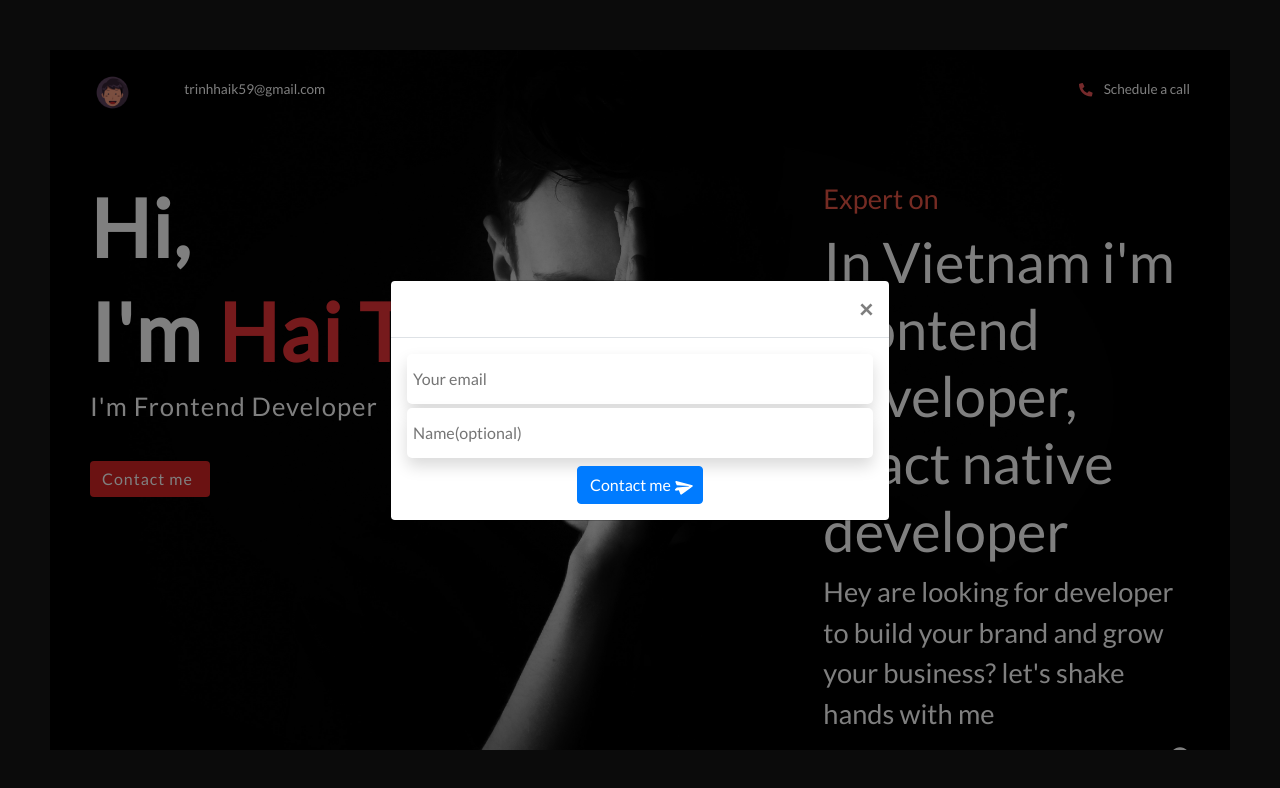
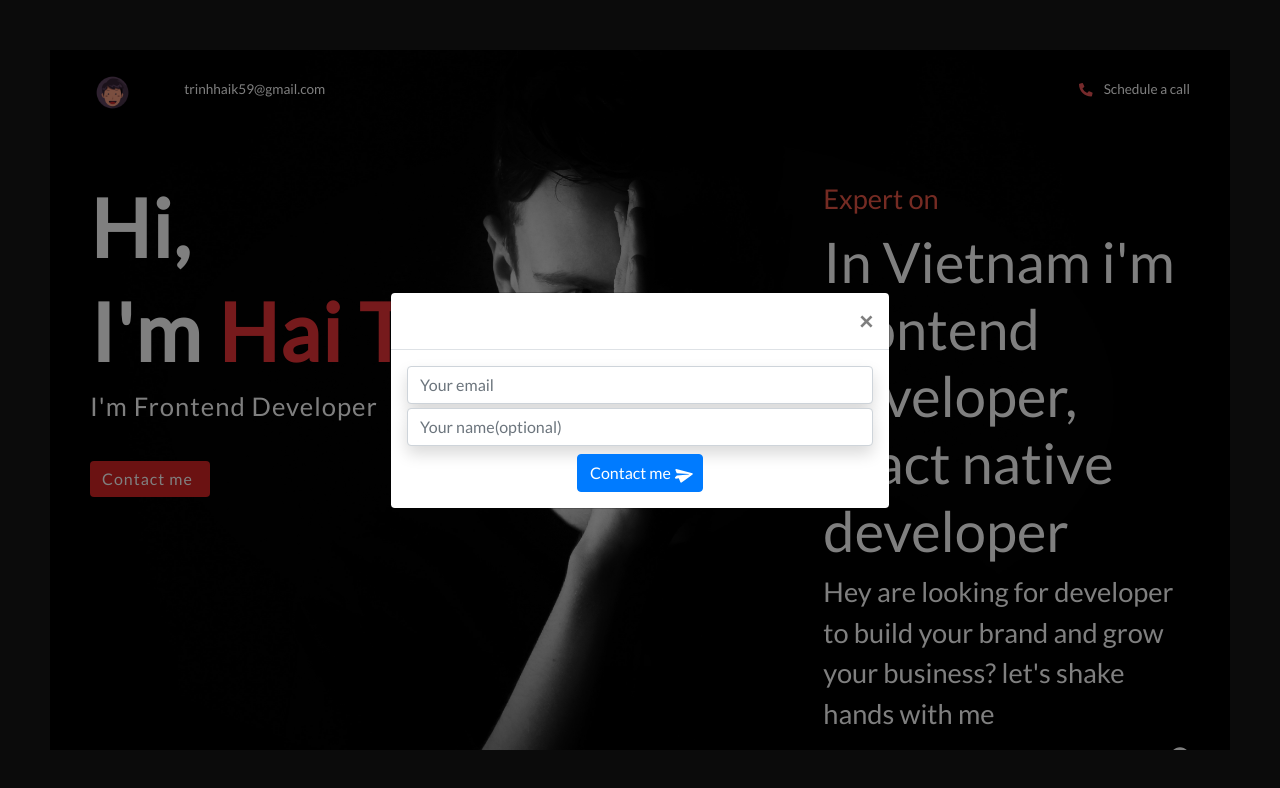
Before and after one commit to HoangHaiK59/hoanghaik59.github.io, a React (Create React App) app: page / in a window 1280 px wide. Both pictures are taken after a click on the button "Contact me". Shown: the top 788 px of the page. Built offline with nearby package versions, Linux system fonts and the light colour scheme.

Commit message:
update code

```diff
--- a/src/components/modal/contact/index.jsx
+++ b/src/components/modal/contact/index.jsx
@@ -1,52 +1,96 @@
 import { useState } from 'react';
-import { Modal, Button } from 'react-bootstrap';
+import { Modal, Button, Form } from 'react-bootstrap';
 import PropTypes from 'prop-types';
 import { FaPaperPlane } from 'react-icons/fa';
 
-const ContactLetter = ({ show, onHide }) => {
+const ContactLetter = ({ show, onHide, setToastMessage }) => {
     const [emailTo, setEmailTo] = useState('');
+    const [validated, setValidated] = useState(false);
     const [name, setName] = useState('');
-    const sendEmail = async () => {
-        await fetch('https://us6.admin.mailchimp.com/3.0/messages/send.json',{
+    const sendEmail = async (event) => {
+        const form = event.currentTarget;
+        event.preventDefault();
+        if (form.checkValidity() == false) {
+            return;
+        }
+        // await fetch('https://mandrillapp.com/api/1.0/messages/send.json',{
+        //     method: 'POST',
+        //     headers: {
+        //         'content-type': 'application/json'
+        //     },
+        //     body: JSON.stringify({
+        //         key: 'mgS-O-UqNFRrVGFwiqj-Cw',
+        //         message: {
+        //             from_email: 'trinhhaik59@gmail.com',
+        //             to: [
+        //                 {
+        //                     email: emailTo,
+        //                     name: name,
+        //                     type: 'to'
+        //                 }
+        //             ],
+        //             autotext: true,
+        //             subject: 'Hello',
+        //             html: `<p>Dear Mr/Mrs</p>
+        //             <p>Thank you for contacting me, if you have anything to discuss, please add contact me via Skype: trinhhaik59@outlook.com.vn, Zalo 0332815502, if you send JD please send this email to me, thank you very much.</p>
+        //             <p>Best regards<br />HaiTV</p>`
+        //         }
+        //     })
+        // })
+        // .then(res => {
+        // })
+        // .catch(error => console.warn(error))
+
+        if (emailTo !== '') {
+            await fetch('https://memailbox.herokuapp.com/sendmail', {
                 method: 'POST',
                 headers: {
                     'content-type': 'application/json'
                 },
                 body: JSON.stringify({
-                key: '070ca660472362725c99b221ffb44746-us6',
-                message: {
-                    from_email: 'trinhhaik59@gmail.com',
-                    to: [
-                        {
-                            email: emailTo,
-                            name: name,
-                            type: 'to'
-                        }
-                    ],
-                    autotext: true,
-                    subject: 'Hello',
-                    html: `<p>Dear Mr/Mrs</p>
-                    <p>Thank you for contacting me, if you have anything to discuss, please add contact me via Skype: trinhhaik59@outlook.com.vn, Zalo 0332815502, if you send JD please send this email to me, thank you very much.</p>
+                    to: emailTo,
+                    subject: 'Thank you for contacting me',
+                    html: `<p>Dear Mr/Ms ${name}</p>
+                    <p>Thank you for contacting me, if you have anything to discuss, please add contact me via Skype: trinhhaik59@outlook.com.vn, Zalo <span style="color:blue;">0332815502</span>, if you send JD please send this email to me, thank you very much.</p>
                     <p>Best regards<br />HaiTV</p>`
-                }
                 })
             })
-        .then(res => {
-            // console.log(res.json())
+                .then(response => response.json().then(res => {
+                    if (res.message) {
+                        setToastMessage('Send email successfull!')
+                        onHide();
+                    } else if (res.err) {
+                        setToastMessage('Send email error!')
+                    }
+                }))
+                .catch(err => {
+                    console.warn(err);
+                    setToastMessage('Send email error!');
                 })
-        .catch(error => console.warn(error))
+        }
+    }
+    const onChangeEmail = event => {
+        if (event.target.value === '') {
+            setValidated(false);
+        } else {
+            setValidated(true);
+        }
+        setEmailTo(event.target.value);
     }
     return <Modal show={show} onHide={onHide} centered>
         <Modal.Header closeButton>
         </Modal.Header>
         <Modal.Body>
-            <input placeholder="Your email" className='shadow' value={emailTo} onChange={e => setEmailTo(e.target.value)} />
-            <input placeholder="Name(optional)" className='shadow mt-1' value={name} onChange={e => setName(e.target.value)} />
+            <Form noValidate validated={validated} onSubmit={sendEmail}>
+                <Form.Control required type="email" placeholder="Your email" className='shadow' value={emailTo} onChange={onChangeEmail} />
+                <Form.Control.Feedback type="invalid">Invalid email</Form.Control.Feedback>
+                <Form.Control type="text" placeholder="Your name(optional)" className='shadow mt-1' value={name} onChange={e => setName(e.target.value)} />
                 <div className='mt-2' style={{ display: 'flex', justifyContent: 'center' }}>
-                <Button variant="primary" onClick={sendEmail}>
+                    <Button variant="primary" type="submit">
                         Contact me <FaPaperPlane style={{ transform: 'rotate(45deg)' }} />
                     </Button>
                 </div>
+            </Form>
         </Modal.Body>
     </Modal>
 }
--- a/src/components/portfolio/index.jsx
+++ b/src/components/portfolio/index.jsx
@@ -1,5 +1,5 @@
 import { useEffect, useState } from 'react';
-import { Container, Row, Col, Button, ProgressBar, Card } from 'react-bootstrap';
+import { Container, Row, Col, Button, ProgressBar, Card, Toast } from 'react-bootstrap';
 import { FaFacebook, FaInstagram, FaGithub, FaPhoneAlt } from 'react-icons/fa';
 import ScrollAnimation from '../scroll';
 
@@ -7,6 +7,7 @@ import fsoft from '../../assets/svg/fsoft.svg';
 import etc from '../../assets/images/etc.png';
 import sunshine from '../../assets/svg/sunshine.svg';
 import ContactLetter from '../modal/contact';
+import ToastNotify from '../toast/notify';
 // const useOnScreen = (options) => {
 //     const ref = useRef();
 //     const [isIntersecting, setIntersecting] = useState(false);
@@ -71,6 +72,8 @@ import ContactLetter from '../modal/contact';
 const Portfolio = props => {
     const [up, setUp] = useState(false);
     const [show, setShow] = useState(false);
+    const [toast, setShowToast] = useState(false);
+    const [message, setMessage] = useState('');
     // const [eleOneRef, eleOneVisible] = useOnScreen({
     //     root: null,
     //     rootMargin: '0px',
@@ -116,7 +119,12 @@ const Portfolio = props => {
         }
         return () => element.removeEventListener('scroll', onScroll)
     })
-    const onHide = () => setShow(false)
+    const onHide = () => setShow(false);
+    const onHideToast = () => setShowToast(false);
+    const setToastMessage = (message) => {
+        setMessage(message);
+        setShowToast(true);
+    }
     return <Container fluid className='root-container'>
         <section>
             <div className='content'>
@@ -367,7 +375,10 @@ const Portfolio = props => {
                 </ScrollAnimation>
             </div>
             {
-                show && <ContactLetter show={show} onHide={onHide} />
+                show && <ContactLetter show={show} onHide={onHide} setToastMessage={setToastMessage}/>
+            }
+            {
+                toast && <ToastNotify show={toast} onHide={onHideToast} message={message} />
             }
         </section>
     </Container>
--- /dev/null
+++ b/src/components/toast/notify/index.jsx
@@ -0,0 +1,20 @@
+import { Toast } from 'react-bootstrap';
+
+const ToastNotify = ({ show, onHide, message }) => {
+    return <div className='toastAbs'>
+        <Toast onClose={onHide} show={show} delay={2500} autohide style={{background: '#fff'}}>
+            <Toast.Header>
+                <img
+                    src="holder.js/20x20?text=%20"
+                    className="rounded mr-2"
+                    alt=""
+                />
+                {/* <strong className="mr-auto">Bootstrap</strong>
+                <small>11 mins ago</small> */}
+            </Toast.Header>
+            <Toast.Body style={{color: '#000'}}>{message}</Toast.Body>
+        </Toast>
+    </div>
+}
+
+export default ToastNotify;
--- a/src/index.css
+++ b/src/index.css
@@ -23,6 +23,13 @@ section {
   height: 100vh;
   width: 100%;
   padding: 50px 0px;
+  position: relative;
+}
+
+.toastAbs {
+  position: absolute;
+  top: 0;
+  right: 0;
 }
 
 h5 {
```
Lines whose indentation alone changed are shown as unchanged.
